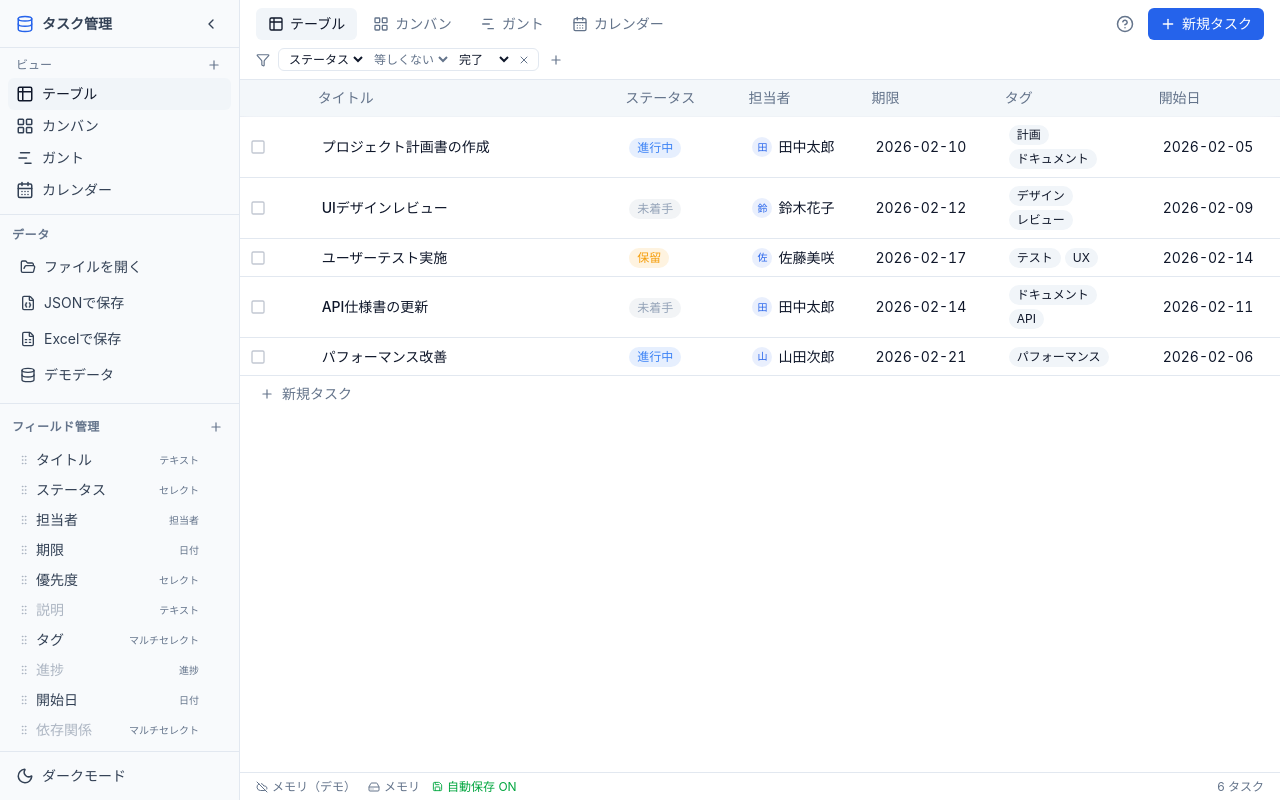
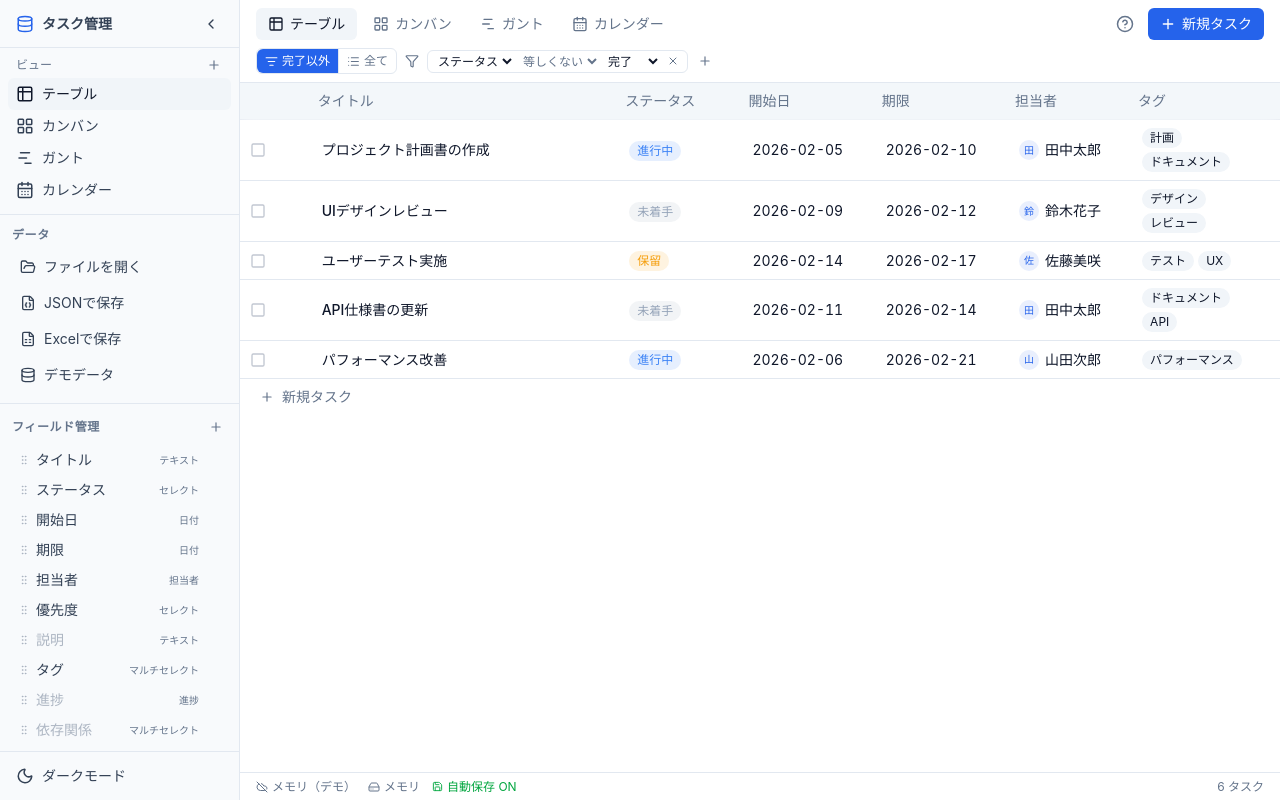
Before and after one commit to HirokiOshiro/Task_Management_Tool, a React (Vite) app: page / in a window 1280 px wide. Built offline with nearby package versions, Linux system fonts and the light colour scheme.

Commit message:
feat: フィールド並び順変更・フィルタ切替ボタン追加・テーブル列順をvisibleFieldIds準拠に

```diff
--- a/src/components/filter-sort/FilterBar.tsx
+++ b/src/components/filter-sort/FilterBar.tsx
@@ -2,9 +2,11 @@ import { useViewStore } from '@/stores/view-store'
 import { useTaskStore } from '@/stores/task-store'
 import type { FilterRule, FilterOperator } from '@/types/view'
 import type { FieldDefinition } from '@/types/task'
-import { X, Plus, Filter } from 'lucide-react'
+import { SYSTEM_FIELD_IDS } from '@/types/task'
+import { X, Plus, Filter, ListFilter, List } from 'lucide-react'
 import { generateId } from '@/lib/id'
 import { useState } from 'react'
+import { cn } from '@/lib/utils'
 
 const OPERATOR_LABELS: Record<FilterOperator, string> = {
   equals: '等しい',
@@ -75,8 +77,64 @@ export function FilterBar() {
     setFilters(filters.filter((f) => f.id !== filterId))
   }
 
+  // 「完了以外」フィルターが現在設定されているか判定
+  const hasHideDoneFilter = filters.some(
+    (f) => f.fieldId === SYSTEM_FIELD_IDS.STATUS && f.operator === 'not_equals' && f.value === 'done'
+  )
+
+  const setHideDone = () => {
+    // 既存のステータス系フィルタを除去して「完了以外」を設定
+    const otherFilters = filters.filter(
+      (f) => !(f.fieldId === SYSTEM_FIELD_IDS.STATUS && f.operator === 'not_equals' && f.value === 'done')
+    )
+    setFilters([
+      ...otherFilters,
+      { id: 'default-hide-done', fieldId: SYSTEM_FIELD_IDS.STATUS, operator: 'not_equals' as FilterOperator, value: 'done' },
+    ])
+  }
+
+  const setShowAll = () => {
+    // 「完了以外」フィルタのみ除去（他のフィルタは維持）
+    setFilters(filters.filter(
+      (f) => !(f.fieldId === SYSTEM_FIELD_IDS.STATUS && f.operator === 'not_equals' && f.value === 'done')
+    ))
+  }
+
+  const quickFilterButtons = (
+    <div className="flex items-center rounded-md border border-border bg-background text-xs">
+      <button
+        onClick={setHideDone}
+        className={cn(
+          'flex items-center gap-1 rounded-l-md px-2 py-1 transition-colors',
+          hasHideDoneFilter
+            ? 'bg-primary text-primary-foreground'
+            : 'text-muted-foreground hover:bg-accent hover:text-foreground'
+        )}
+        title="完了タスクを非表示"
+      >
+        <ListFilter size={13} />
+        完了以外
+      </button>
+      <button
+        onClick={setShowAll}
+        className={cn(
+          'flex items-center gap-1 rounded-r-md px-2 py-1 transition-colors border-l border-border',
+          !hasHideDoneFilter
+            ? 'bg-primary text-primary-foreground'
+            : 'text-muted-foreground hover:bg-accent hover:text-foreground'
+        )}
+        title="全タスクを表示"
+      >
+        <List size={13} />
+        全て
+      </button>
+    </div>
+  )
+
   if (filters.length === 0 && !showAdd) {
     return (
+      <div className="flex items-center gap-2">
+        {quickFilterButtons}
         <button
           onClick={() => setShowAdd(true)}
           className="flex items-center gap-1 rounded-md px-2 py-1 text-xs text-muted-foreground hover:bg-accent hover:text-foreground transition-colors"
@@ -84,11 +142,13 @@ export function FilterBar() {
           <Filter size={14} />
           フィルタ
         </button>
+      </div>
     )
   }
 
   return (
     <div className="flex flex-wrap items-center gap-2">
+      {quickFilterButtons}
       <Filter size={14} className="text-muted-foreground" />
       {filters.map((filter) => {
         const field = fields.find((f) => f.id === filter.fieldId)
--- a/src/components/views/table/TableView.tsx
+++ b/src/components/views/table/TableView.tsx
@@ -17,7 +17,11 @@ export function TableView() {
 
   const visibleFields = fields
     .filter((f) => activeView.visibleFieldIds.includes(f.id))
-    .sort((a, b) => a.order - b.order)
+    .sort((a, b) => {
+      const idxA = activeView.visibleFieldIds.indexOf(a.id)
+      const idxB = activeView.visibleFieldIds.indexOf(b.id)
+      return idxA - idxB
+    })
 
   // フィルタ適用済み → ソート適用
   const sortedTasks = applySorts(filteredTasks, activeView.sorts, fields)
--- a/src/types/task.ts
+++ b/src/types/task.ts
@@ -114,7 +114,7 @@ export function createDefaultFields(): FieldDefinition[] {
       name: '担当者',
       type: 'person',
       required: false,
-      order: 2,
+      order: 4,
       width: 120,
       visible: true,
       isSystem: true,
@@ -134,7 +134,7 @@ export function createDefaultFields(): FieldDefinition[] {
       name: '優先度',
       type: 'select',
       required: false,
-      order: 4,
+      order: 5,
       width: 100,
       visible: true,
       options: DEFAULT_PRIORITY_OPTIONS,
@@ -176,7 +176,7 @@ export function createDefaultFields(): FieldDefinition[] {
       name: '開始日',
       type: 'date',
       required: false,
-      order: 8,
+      order: 2,
       width: 130,
       visible: true,
       isSystem: true,
```
Lines whose indentation alone changed are shown as unchanged.
